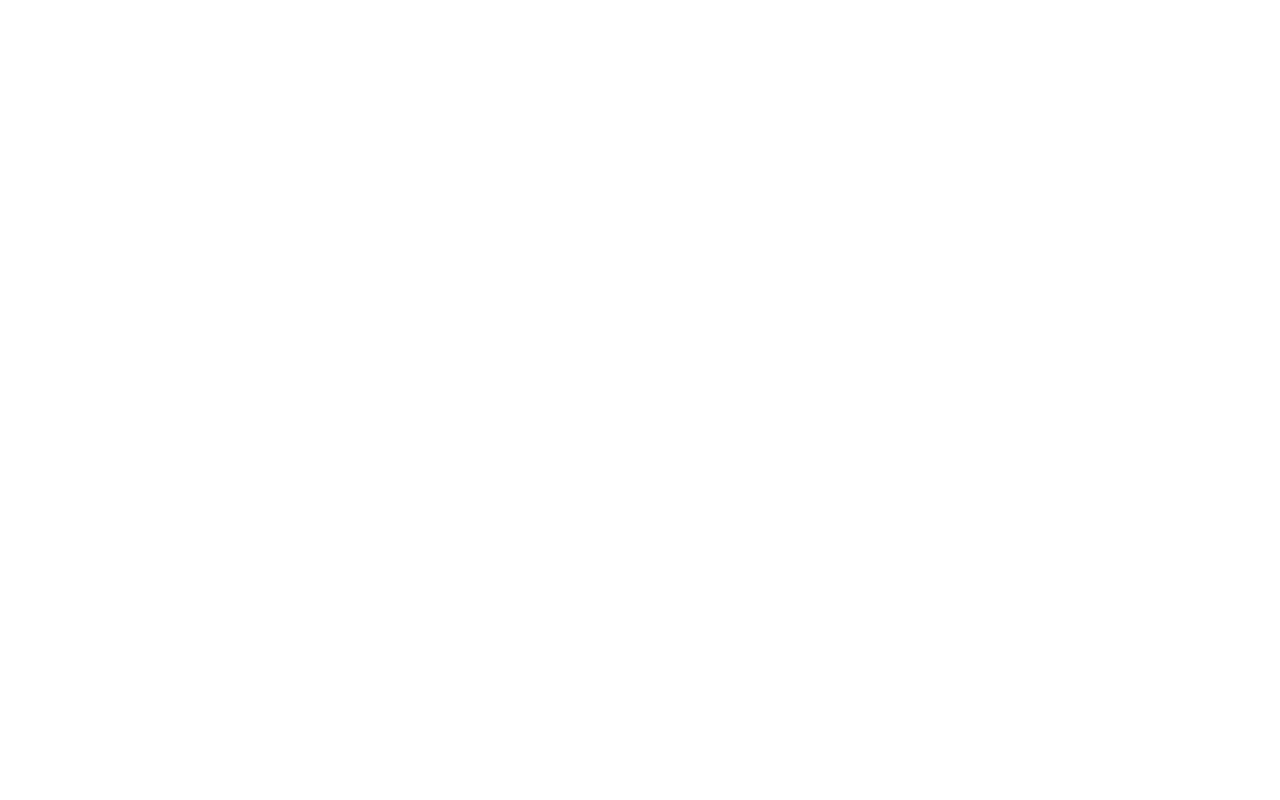
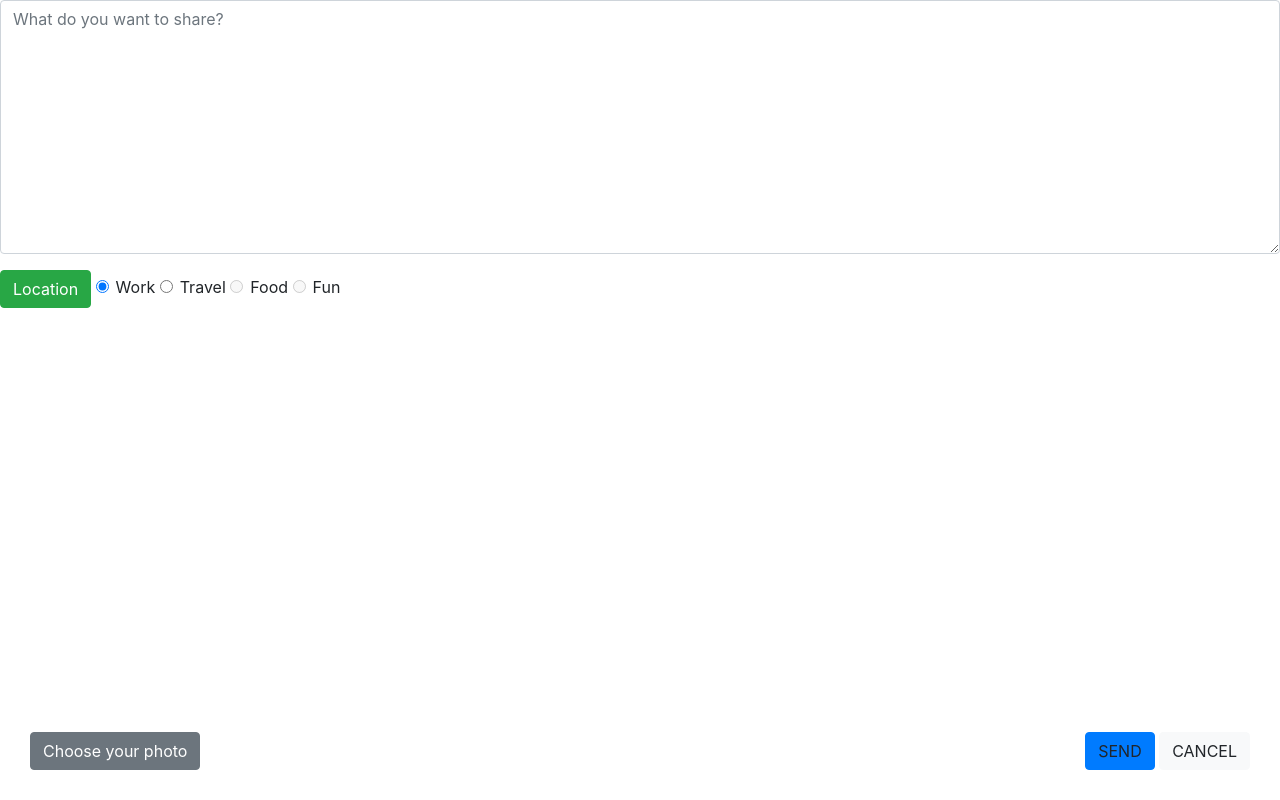
Before and after one commit to rkeng/DistanceKiller, a plain HTML site: page post.html in a window 1280 px wide. Drawn offline with nearby package versions, Linux system fonts and the light colour scheme.

Commit message:
Ying: post week 5 done

```diff
--- a/post.html
+++ b/post.html
@@ -17,6 +17,73 @@
    <link rel="stylesheet" href="css/main.css">
 </head>
 <body>
+<div class="form-group top-buffer left-buffer right-buffer">
+<textarea class="form-control" rows="10" placeholder="What do you want to share?"></textarea>
+</div>
+<fieldset class="form-group top-buffer left-buffer right-buffer">
+	<a href="" class="btn btn-success">Location</a>
+	<div class="form-check" style="display:inline-block">
+		<label class="form-check-label">
+				<input type="radio" class="form-check-input" name="optionsRadios" id="optionsRadios1" value="option1" checked>
+				Work
+		</label>
+	</div>
+
+	<div class="form-check" style="display:inline-block">
+		<label class="form-check-label">
+			<input type="radio" class="form-check-input" name="optionsRadios" id="optionsRadios2" value="option2">
+				Travel
+		</label>
+	</div>
+
+	<div class="form-check disabled" style="display:inline-block">
+		<label class="form-check-label">
+			<input type="radio" class="form-check-input" name="optionsRadios" id="optionsRadios3" value="option3" disabled>
+			Food
+		</label>
+	</div>
+
+	<div class="form-check disabled" style="display:inline-block">
+		<label class="form-check-label">
+			<input type="radio" class="form-check-input" name="optionsRadios" id="optionsRadios4" value="option4" disabled>
+			Fun
+		</label>
+	</div>
+
+	<div class="fixed-bottom">
+		<div class="float-left text-center top-buffer" style="margin-left: 30px; margin-bottom: 30px">
+				<div>
+					<a href="" class="btn btn-secondary">Choose your photo</a>
+				</div>
+		</div>
+	</div>
+
+	<div class="fixed-bottom">
+		<div class="float-right text-center top-buffer" style="margin-right: 30px; margin-bottom: 30px">
+			<div>
+				<a class="btn btn-primary">SEND</a>
+				<a href="./index.html" class="btn btn-light">CANCEL</a>
+			</div>
+		</div>
+	</div>
+
+	<!-- <div>
+			<button class="btn btn-primary btn-block">SEND</button>
+			<a href="./index.html" class="btn btn-light btn-block">CANCEL</a>
+	</div> -->
+
+	<!-- <div class="fixed-bottom">
+			<span class="float-left text-center top-buffer left-buffer right-buffer" style="margin-right: 30px; margin-bottom: 30px">
+				<div class="row top-buffer">
+
+			<span>
+	</div> -->
+
+	<!-- <button type="button" class="btn btn-default" aria-label="Left Align">
+		<span class="glyphicon glyphicon-align-left" aria-hidden="true"></span>
+	</button> -->
+
+</fieldset>
    <script src="https://code.jquery.com/jquery-3.3.1.slim.min.js" integrity="sha384-q8i/X+965DzO0rT7abK41JStQIAqVgRVzpbzo5smXKp4YfRvH+8abtTE1Pi6jizo" crossorigin="anonymous"></script>
    <script src="https://cdnjs.cloudflare.com/ajax/libs/popper.js/1.14.3/umd/popper.min.js" integrity="sha384-ZMP7rVo3mIykV+2+9J3UJ46jBk0WLaUAdn689aCwoqbBJiSnjAK/l8WvCWPIPm49" crossorigin="anonymous"></script>
    <script src="https://stackpath.bootstrapcdn.com/bootstrap/4.1.3/js/bootstrap.min.js" integrity="sha384-ChfqqxuZUCnJSK3+MXmPNIyE6ZbWh2IMqE241rYiqJxyMiZ6OW/JmZQ5stwEULTy" crossorigin="anonymous"></script>
```
